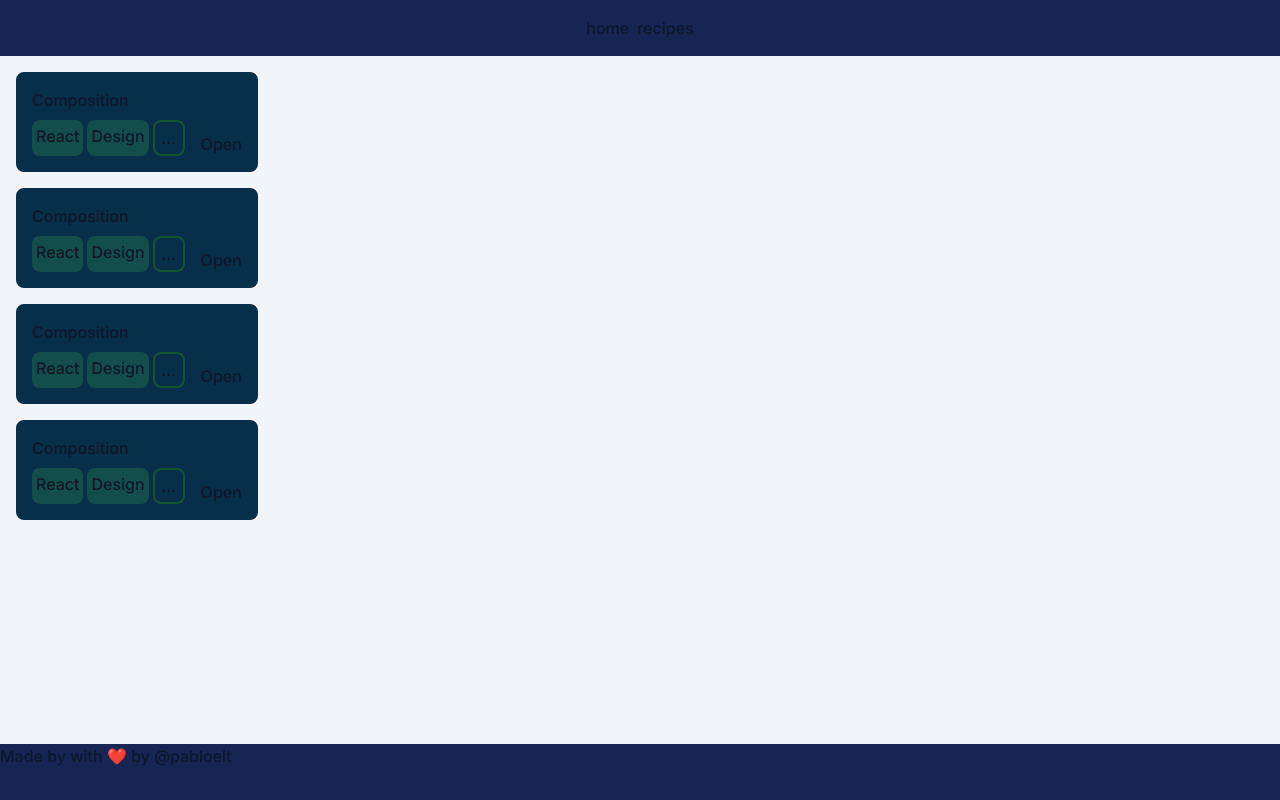
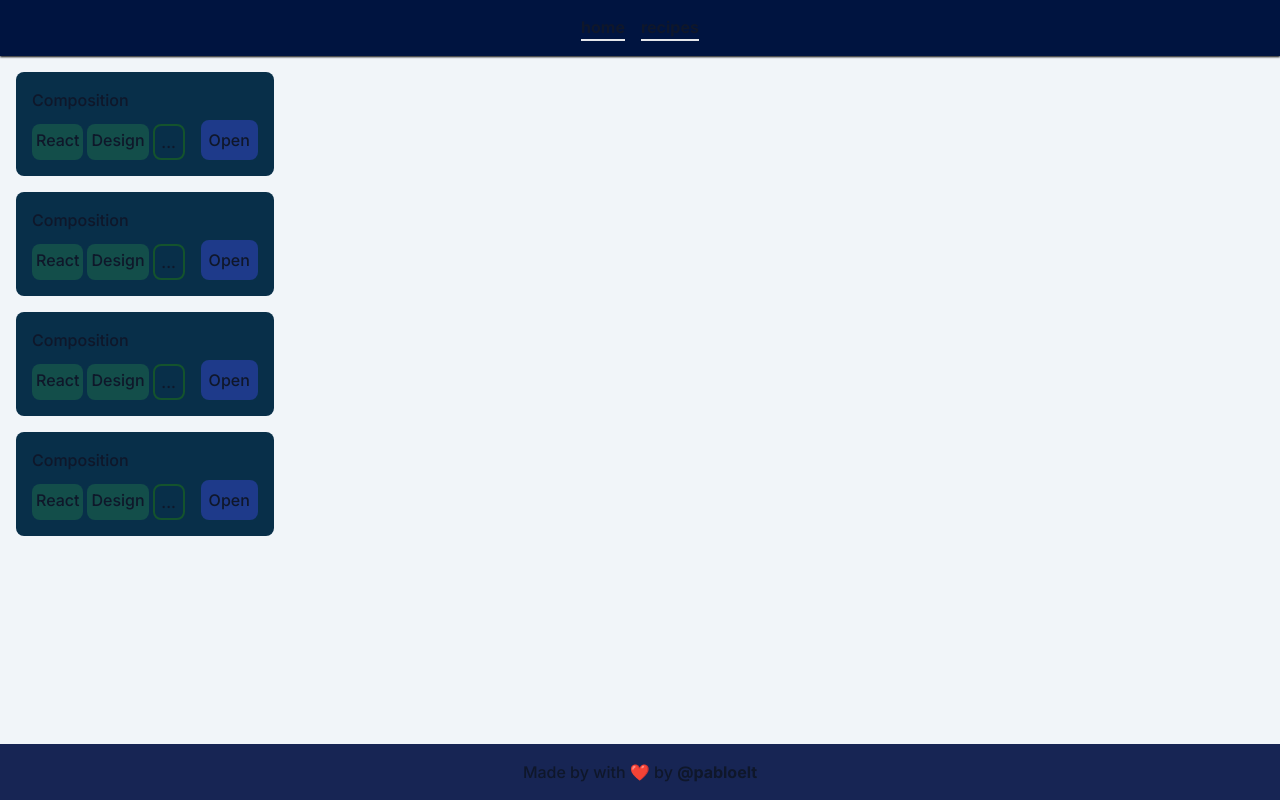
Before and after one commit to pabloeltdev/code-recipes, a Next.js app: page /recipes in a window 1280 px wide. Built offline with nearby package versions, Linux system fonts and the light colour scheme.

Commit message:
Updated styles

```diff
--- a/assets/styles/globals.css
+++ b/assets/styles/globals.css
@@ -7,11 +7,15 @@ body {
 }
 
 header {
-  @apply bg-blue-950 h-14 flex justify-center
+  @apply bg-cetaceanblue h-14 flex justify-center shadow-sm shadow-black
 }
 
 nav {
-  @apply flex gap-2 items-center
+  @apply flex gap-4 items-center
+}
+
+nav a {
+  @apply border-b-2
 }
 
 main {
@@ -19,5 +23,9 @@ main {
 }
 
 footer {
-  @apply flex w-full h-14 bg-blue-950 sticky bottom-0
+  @apply flex w-full h-14 bg-blue-950 justify-center items-center
 }
+
+a {
+  @apply font-bold
+}
--- a/assets/styles/recipe_card.module.css
+++ b/assets/styles/recipe_card.module.css
@@ -17,3 +17,7 @@
 .more {
   @apply flex justify-center items-center aspect-square w-8 bg-transparent border-2 border-green-900
 }
+
+.open {
+  @apply bg-blue-900 p-2 rounded-lg
+}
--- a/components/RecipeCard.tsx
+++ b/components/RecipeCard.tsx
@@ -12,7 +12,7 @@ export default function RecipeCard() {
           <span className={styles.label}>Design</span>
           <span className={styles.more}>...</span>
         </div>
-        <span>Open</span>
+        <span className={styles.open}>Open</span>
       </div>
     </div>
   );
--- a/tailwind.config.ts
+++ b/tailwind.config.ts
@@ -8,7 +8,8 @@ const config: Config = {
   theme: {
     extend: {
       colors: {
-        blackrussian: '#030426'
+        blackrussian: '#030426',
+        cetaceanblue: '#001440',
       }
     }
   },
```
